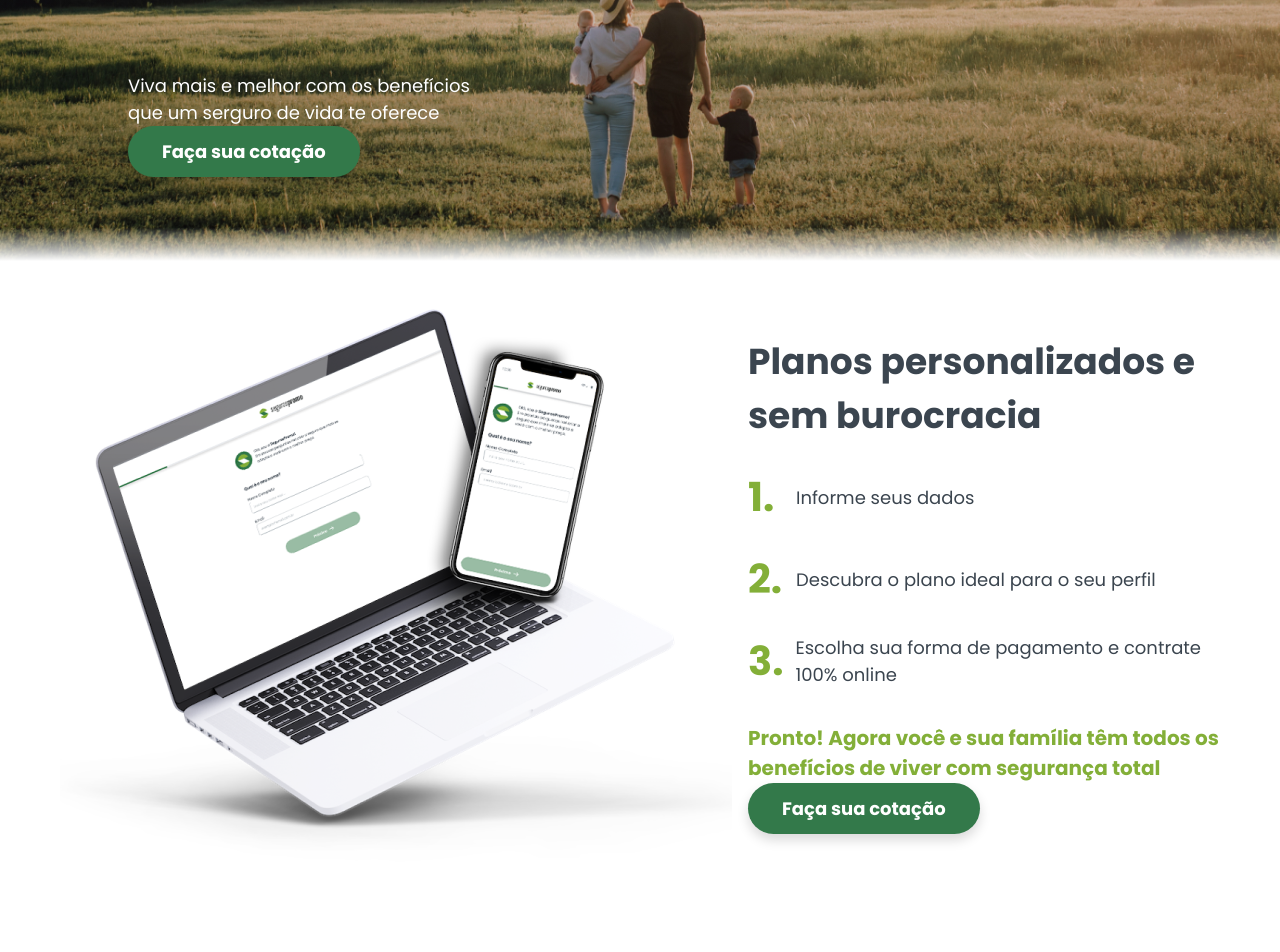
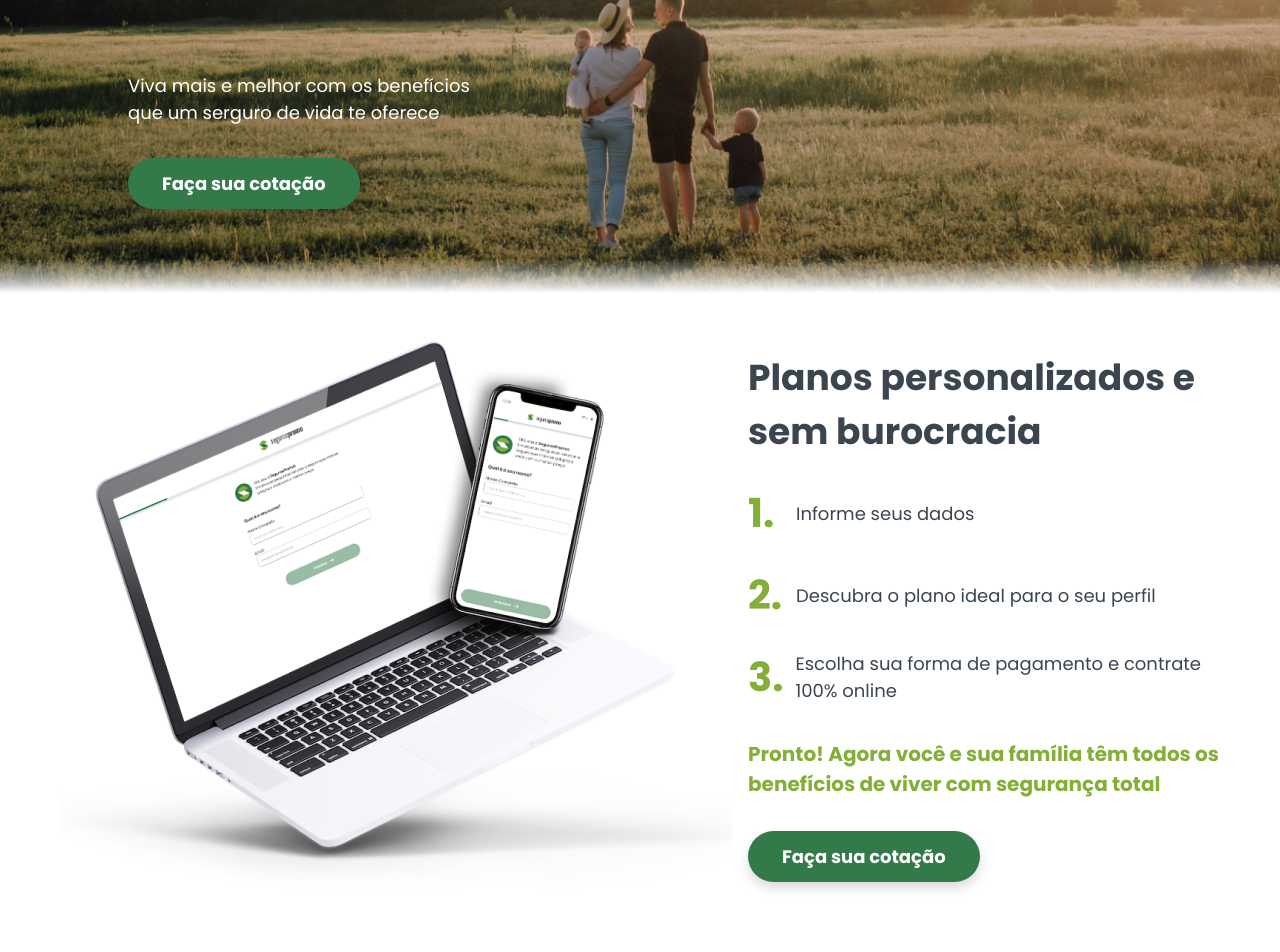
Before and after one commit to gustavoalexandresc/amopromov1, a React (Vite) app: page / in a window 1280 px wide. Shown: the part 500-1452 px from the top of the page. Built offline with nearby package versions, Linux system fonts and the light colour scheme.

Commit message:
Correções de margin do CustomButton

```diff
--- a/src/components/Hero/style.js
+++ b/src/components/Hero/style.js
@@ -72,6 +72,8 @@ export const BottomGradient = styled.div`
 `
 
 export const ButtonBox = styled.div`
+  margin-top: 2rem;
+
   @media (${Devices.mobile}) {
     width: 100%;
     display: flex;
@@ -82,6 +84,8 @@ export const ButtonBox = styled.div`
     left: 50%;
     transform: translateX(-50%);
 
+    margin-top: unset;
+
     z-index: 2;
   }
 `
--- a/src/components/SectionContacts/style.js
+++ b/src/components/SectionContacts/style.js
@@ -123,6 +123,8 @@ export const Infos = styled.div`
 `
 
 export const ButtonBox = styled.div`
+  margin-top: 2rem;
+
   @media (${Devices.mobile}) {
     display: flex;
     justify-content: center;
@@ -132,5 +134,7 @@ export const ButtonBox = styled.div`
     bottom: 0;
     left: 50%;
     transform: translateX(-50%);
+
+    margin-top: unset;
   }
 `
--- a/src/components/SectionCustomPlans/style.js
+++ b/src/components/SectionCustomPlans/style.js
@@ -110,6 +110,8 @@ export const Infos = styled.div`
 `
 
 export const ButtonBox = styled.div`
+  margin-top: 2rem;
+
   @media (${Devices.mobile}) {
     width: 100%;
     display: flex;
@@ -119,5 +121,7 @@ export const ButtonBox = styled.div`
     bottom: 1.25rem;
     left: 50%;
     transform: translateX(-50%);
+
+    margin-top: unset;
   }
 `
```
